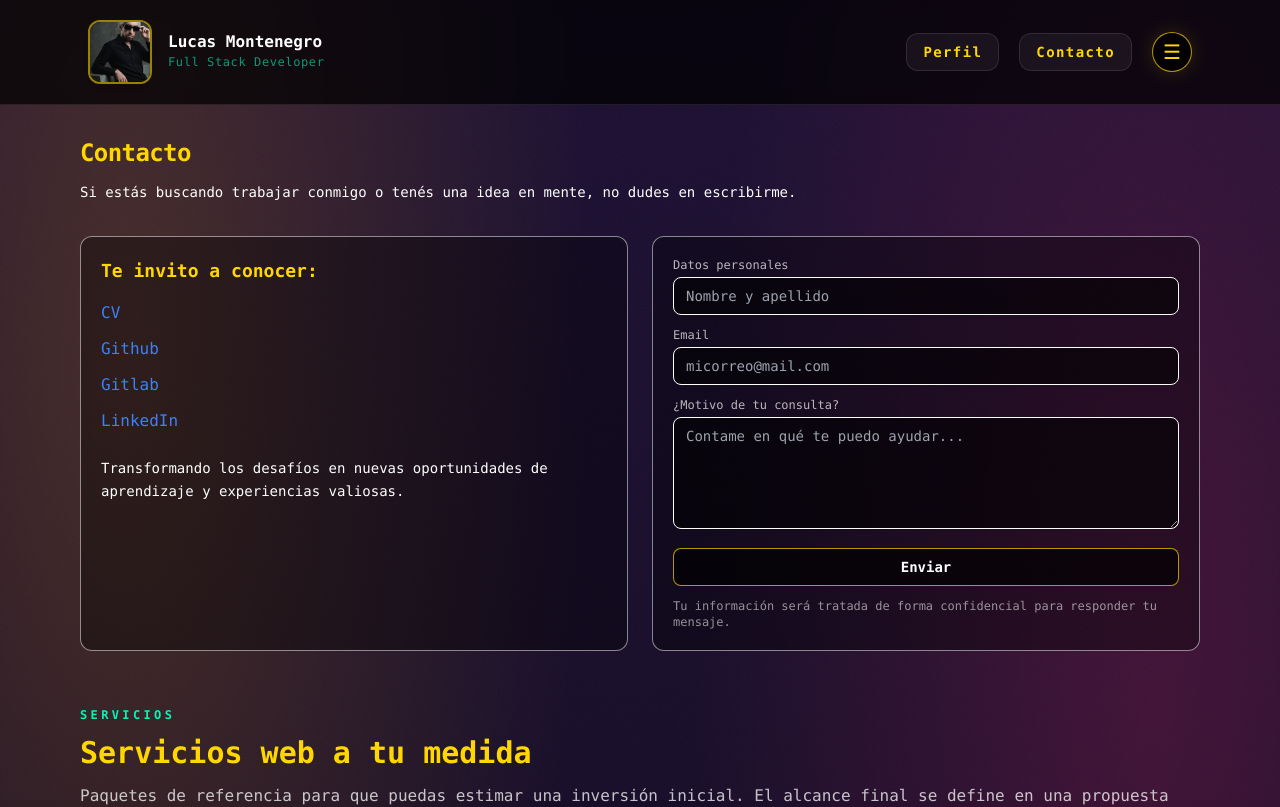
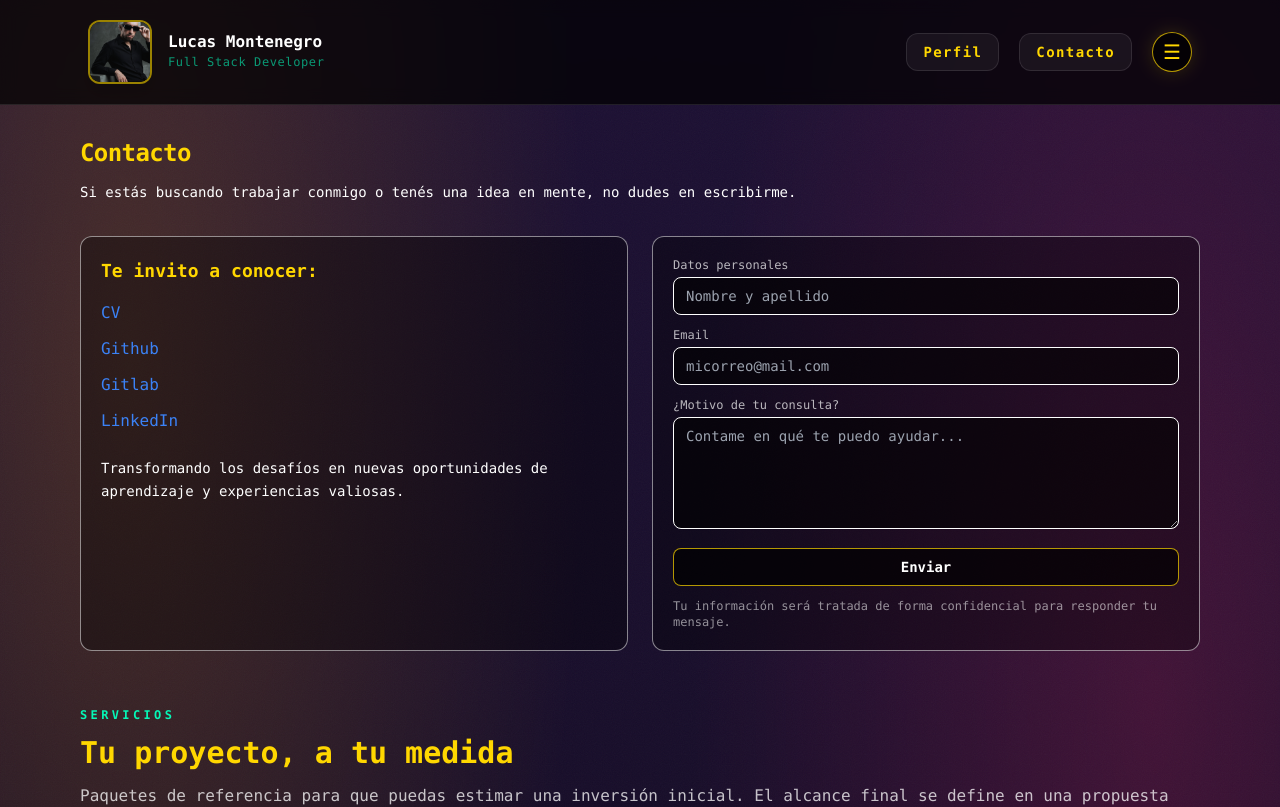
Before and after one commit to lu-developer476/Portfolio, a Next.js app: page /contact in a window 1280 px wide. Shown: the top 807 px of the page. Built offline with nearby package versions, Linux system fonts and the light colour scheme.

Commit message:
Update services section title

```diff
--- a/src/components/ServicesSection.tsx
+++ b/src/components/ServicesSection.tsx
@@ -14,7 +14,7 @@ type ServicePackage = {
 const serviceCopy = {
   es: {
     eyebrow: "SERVICIOS",
-    title: "Servicios web a tu medida",
+    title: "Tu proyecto, a tu medida",
     subtitle: "Paquetes de referencia para que puedas estimar una inversión inicial. El alcance final se define en una propuesta según tus objetivos, funcionalidades, materiales y plazos.",
     marketNote: "Referencias de mercado freelance en Argentina · relevadas en octubre de 2026. Valores expresados en USD para evitar equivalencias en pesos que queden desactualizadas.",
     quoteCta: "Consultar este servicio",
@@ -140,7 +140,7 @@ const serviceCopy = {
   },
   en: {
     eyebrow: "SERVICES",
-    title: "Web services tailored to your needs",
+    title: "Your project, your way",
     subtitle: "Reference packages to help estimate an initial investment. Final scope is defined in a proposal based on your goals, features, supplied materials, and timeline.",
     marketNote: "Freelance market references for Argentina · reviewed in October 2026. Prices are shown in USD to avoid outdated peso conversions.",
     quoteCta: "Ask about this service",
```
